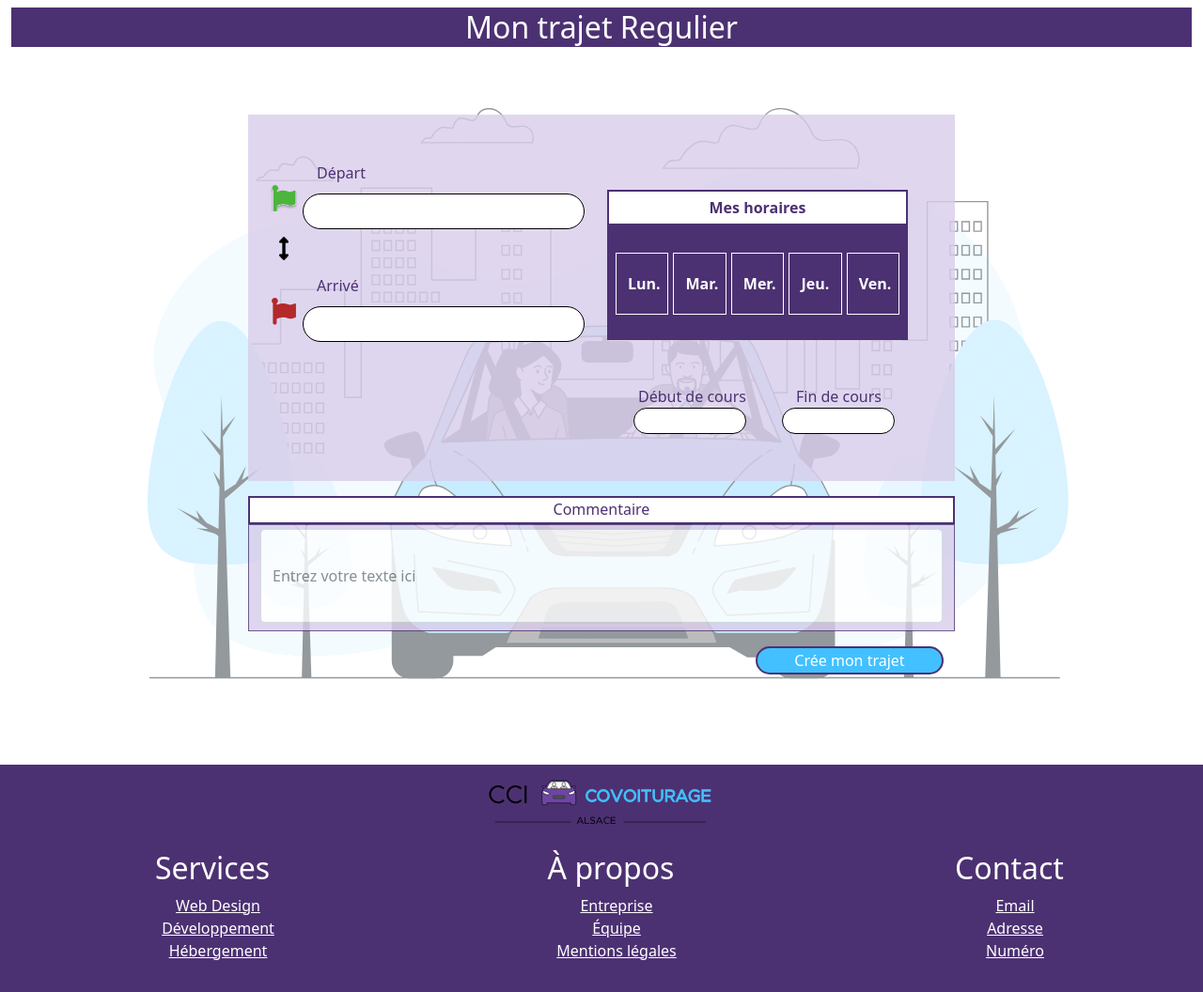
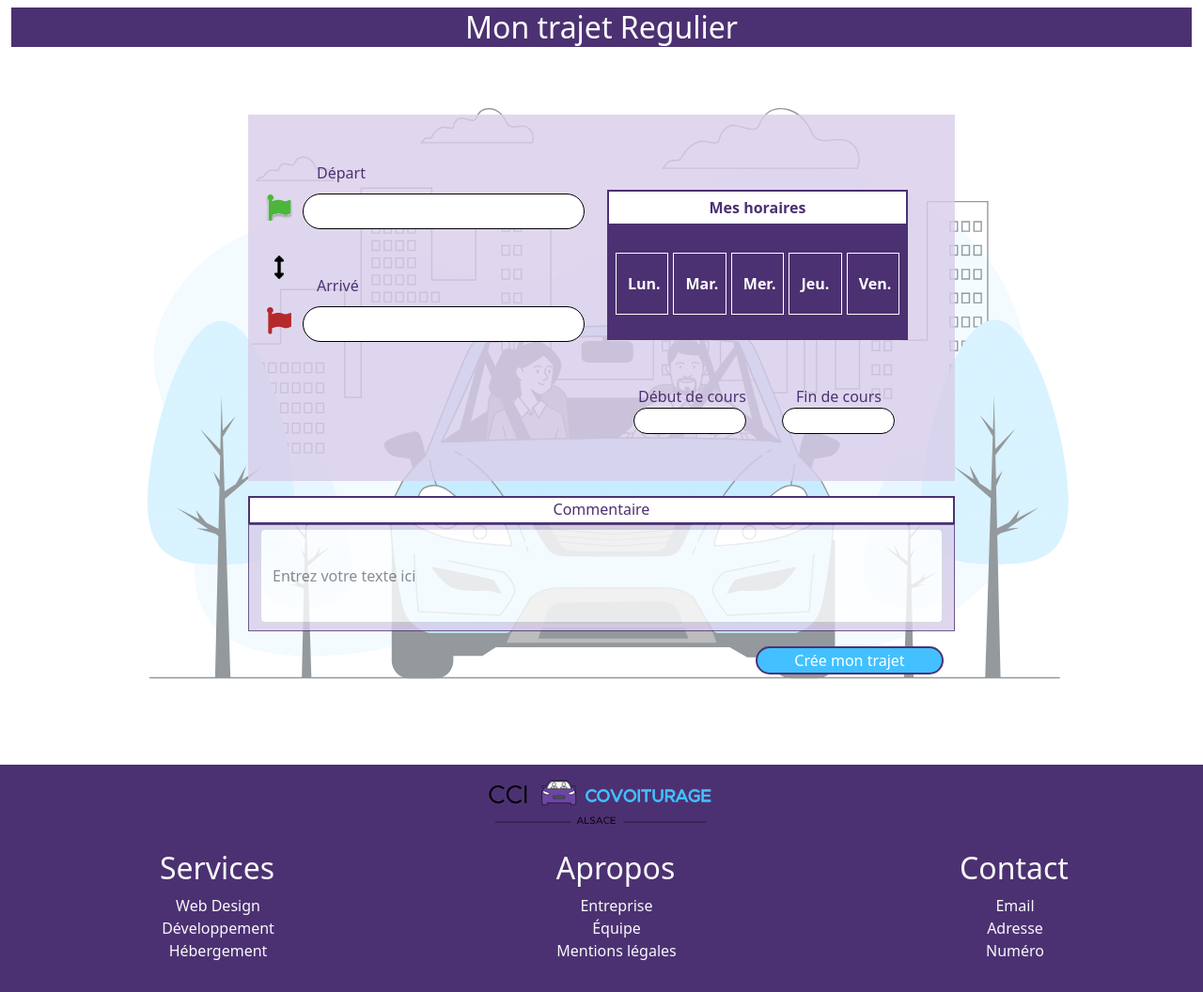
Before and after one commit to NikolozMamyan/mafia-Co, a PHP site: page /trajet.php in a window 1280 px wide. Shown: the part 160-1216 px from the top of the page at 94% size. Run offline with PHP 8.4, Linux system fonts and the light colour scheme; some libraries are stand-ins or nearby versions.

Commit message:
modifDeNikolozSass

```diff
--- a/public/contactFooter.php
+++ b/public/contactFooter.php
@@ -45,7 +45,7 @@ require_once(__DIR__ . '/../views/headDev.php');
                                         <label for="message">Message</label>
                                         <textarea class="form-control" id="message" name="message" rows="4" required></textarea>
                                     </div>
-                                    <button type="submit" class="btn  mt-5">Envoyer</button>
+                                    <button type="submit" class="btn btn__bg-s600  mt-5">Envoyer</button>
                                 </form>
                         </div>
                     </div>
--- a/public/trajet.php
+++ b/public/trajet.php
@@ -33,16 +33,16 @@ require_once(__DIR__ . '/../views/headDev.php');
           <div class="container container__menu ">
             <div class="row">
               <div class="col ms-2 col__t">
-                <div class="form-group">
-                  <img src="../public/assets/images/flagG.svg" class='flag' alt="">
+                <div class="form__group">
+                  <img src="../public/assets/images/flagG.svg" class='flag' alt="Drapeau Vert">
                   <label for="depart" class="label_desc">Départ</label>
                   <input class="form-control rounded-pill mb-5 inpLg" type="text" id="depart" name="depart">
-                  <img src="../public/assets/images/fleche.png" class='fleche' alt="">
+                  <img src="../public/assets/images/fleche.png" class='fleche' alt="Fleche noire">
                 </div>
-                <div class="form-group">
-                  <img src="../public/assets/images/flagR.svg" class='flag' alt="">
+                <div class="form__group">
+                  <img src="../public/assets/images/flagR.svg" class='flag' alt="Drapeau Rogue">
                   <label for="arrive" class="label_desc">Arrivé</label>
-                  <input class="form-control rounded-pill mb-5 inpLg" type="text" id="arrive" name="depart">
+                  <input class="form-control rounded-pill mb-5 inpLg" type="text" id="arrive" name="arrive">
                 </div>
               </div>
               <div class="col ">
--- a/views/footer.php
+++ b/views/footer.php
@@ -6,27 +6,27 @@
     </div>
     <div class="row justify-content-center mt-4">
         <div class="col-md-4 text-center">
-            <h2 class='h2'>Services</h2 >
-            <ul class="stylel">
-                <li><a href="#">Web Design</a></li>
-                <li><a href="#">Développement</a></li>
-                <li><a href="#">Hébergement</a></li>
+            <a class='h2 text-light'>Services</a >
+            <ul class="stylel mt-2">
+                <li class="text-light">Web Design</li>
+                <li class="text-light">Développement</li>
+                <li class="text-light">Hébergement</li>
             </ul class="stylel">
         </div>
         <div class="col-md-4 text-center">
-            <h2 class='h2'>À propos</h2 >
-            <ul class="stylel">
-                <li><a href="#">Entreprise</a></li>
-                <li><a href="#">Équipe</a></li>
-                <li><a href="#">Mentions légales</a></li>
+        <a class='h2 text-light'>Apropos</a >
+            <ul class="stylel mt-2">
+                <li class="text-light">Entreprise</li>
+                <li class="text-light">Équipe</li>
+                <li class="text-light">Mentions légales</li>
             </ul class="stylel">
         </div>
         <div class="col-md-4 text-center">
-            <h2 class='h2'>Contact</h2>
-            <ul class="stylel">
-                <li><a href="#">Email</a></li>
-                <li><a href="#">Adresse</a></li>
-                <li><a href="#">Numéro</a></li>
+        <a class='h2 text-light'>Contact</a >
+            <ul class="stylel mt-2">
+                <li class="text-light">Email</li>
+                <li class="text-light">Adresse</li>
+                <li class="text-light">Numéro</li>
             </ul class="stylel">
         </div>
     </div>
--- a/views/headDev.php
+++ b/views/headDev.php
@@ -14,7 +14,11 @@
   <link rel="stylesheet" href='../public/assets/css/main.css'>
   <link rel="stylesheet" href="../public/assets/leaflet_files/leaflet/leaflet.css">
   <link rel="stylesheet" href="../public/assets/leaflet_files/leaflet-routing/leaflet-routing-machine.css" />
-    <script defer src="https://cdn.jsdelivr.net/npm/bootstrap@5.3.2/dist/js/bootstrap.bundle.min.js" integrity="sha384-C6RzsynM9kWDrMNeT87bh95OGNyZPhcTNXj1NW7RuBCsyN/o0jlpcV8Qyq46cDfL" crossorigin="anonymous"></script>
+  <script defer
+      src="https://cdn.jsdelivr.net/npm/bootstrap@5.0.2/dist/js/bootstrap.min.js"
+      integrity="sha384-cVKIPhGWiC2Al4u+LWgxfKTRIcfu0JTxR+EQDz/bgldoEyl4H0zUF0QKbrJ0EcQF"
+      crossorigin="anonymous"
+    ></script>
     <script defer src="https://kit.fontawesome.com/d8b676d1d0.js" crossorigin="anonymous"></script>
-
+    <script defer src="https://cdn.jsdelivr.net/npm/@popperjs/core@2.9.2/dist/umd/popper.min.js" integrity="sha384-IQsoLXl5PILFhosVNubq5LC7Qb9DXgDA9i+tQ8Zj3iwWAwPtgFTxbJ8NT4GN1R8p" crossorigin="anonymous"></script>
 </head>
```
Also changed, not shown: public/assets/css/main.css, public/assets/css/sass/Layout/_footer.scss, public/assets/css/sass/Pages/_contactFooter.scss, public/assets/css/sass/Pages/_trajet.scss, 1 other file.
